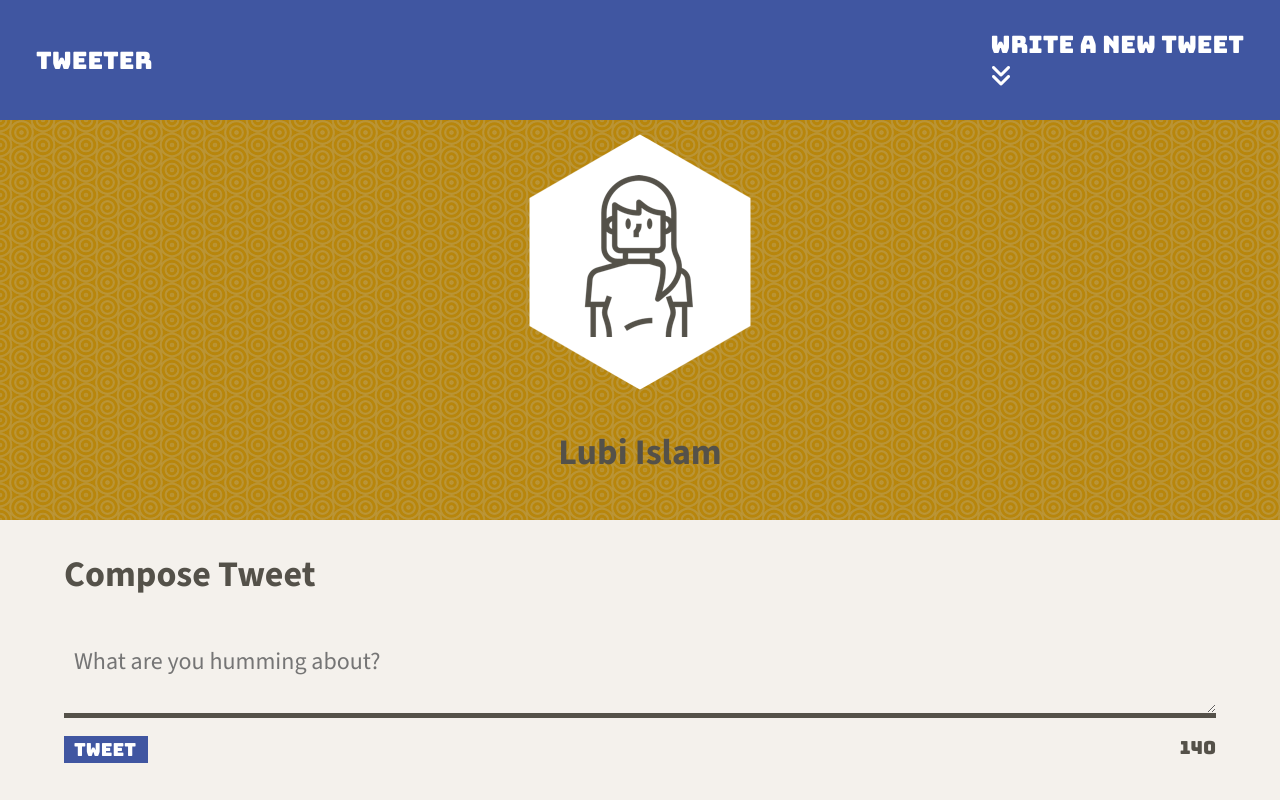
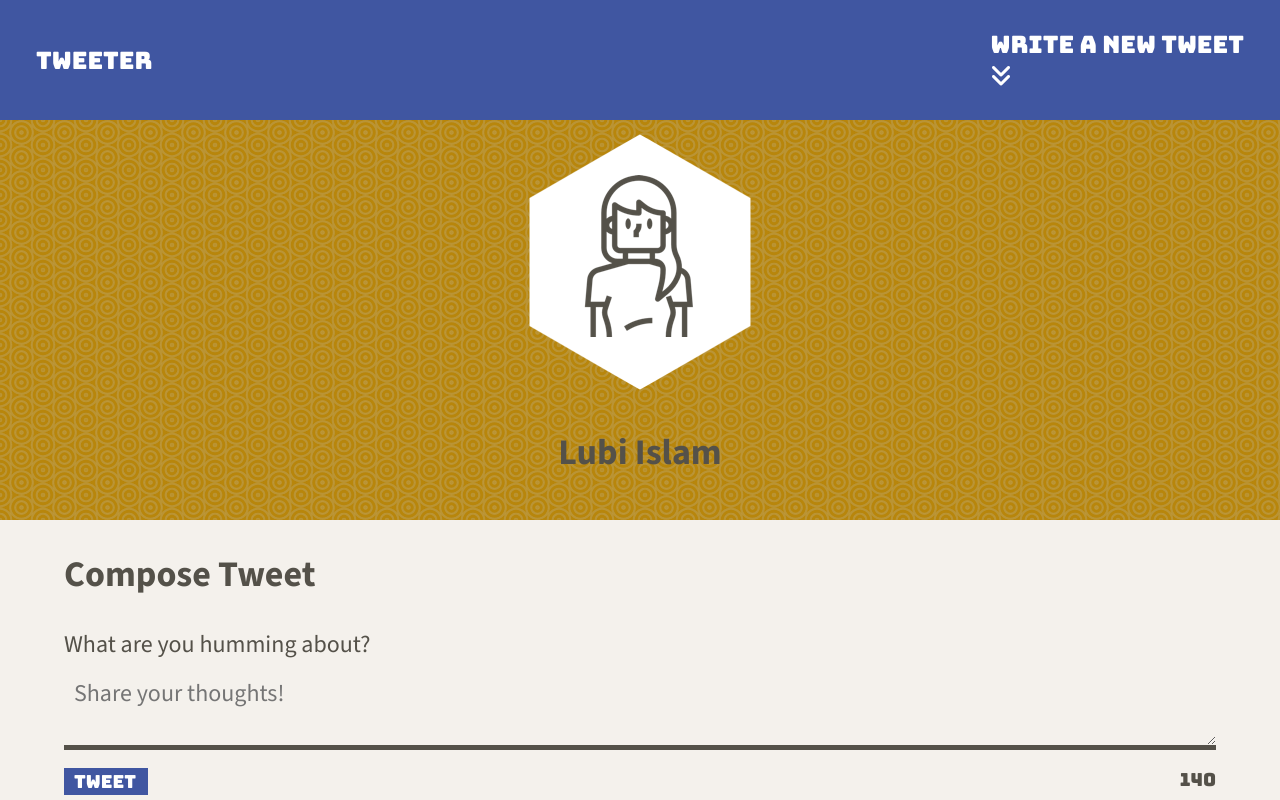
Before and after one commit to lubi25/tweeter, a website: page public/index.html in a window 1280 px wide. Drawn offline with nearby package versions, Linux system fonts and the light colour scheme.

Commit message:
Add label for tweet submission form

```diff
--- a/public/index.html
+++ b/public/index.html
@@ -50,7 +50,8 @@
       <section class="new-tweet">
         <h2>Compose Tweet</h2>
         <form method="POST" action="/tweets">
-          <textarea name="text" id="tweet-text" placeholder="What are you humming about?"></textarea>
+          <label for="tweet-text">What are you humming about?</label>
+          <textarea name="text" id="tweet-text" placeholder="Share your thoughts!"></textarea>
           <div class="post-new-tweet">
             <button type="submit">Tweet</button>
             <output name="counter" class="counter" for="tweet-text">140</output>
```
